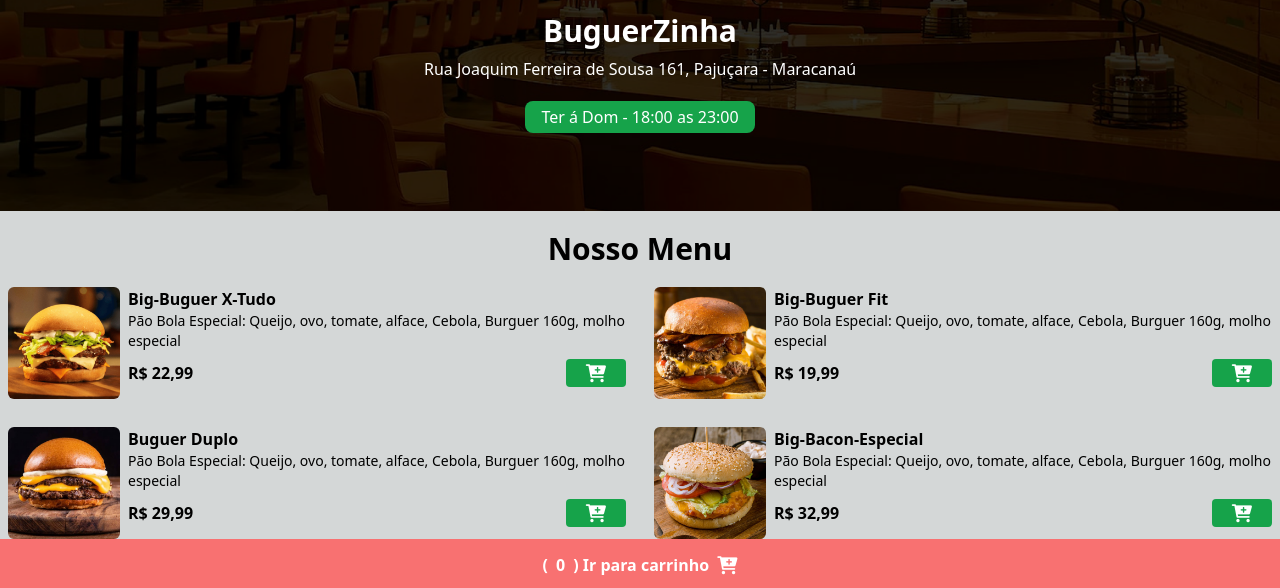
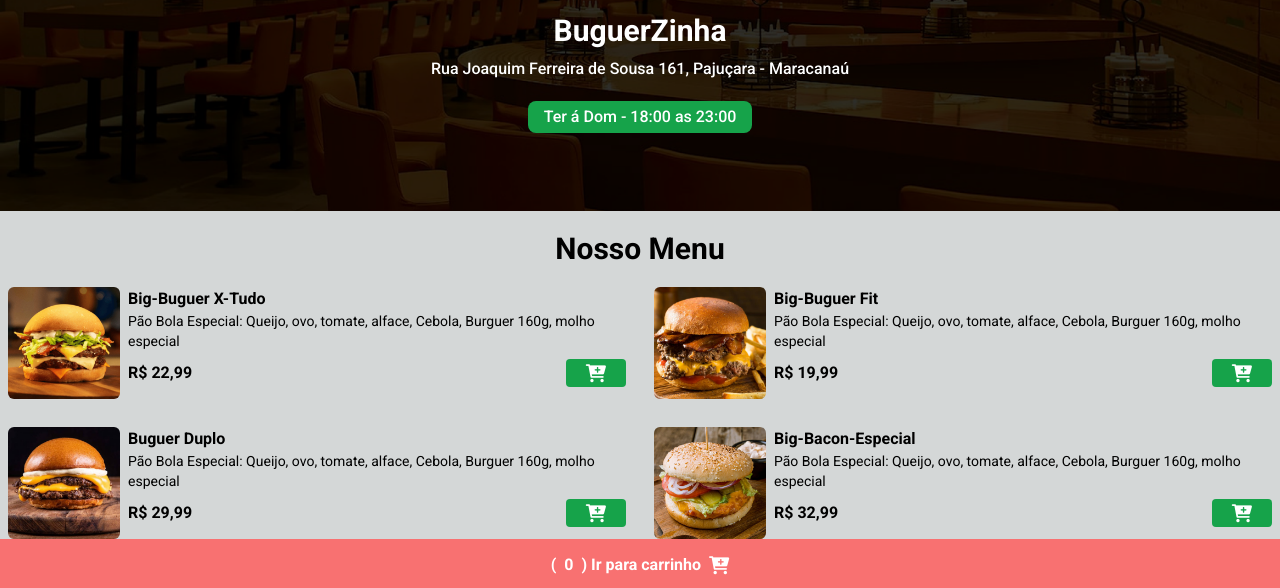
Before and after one commit to andersonrafael/hamburgueria, a website: page index.html in a window 1280 px wide. Shown: the part 209-797 px from the top of the page. Drawn offline with Linux system fonts and the light colour scheme.

Commit message:
endereço v1.0

```diff
--- a/index.html
+++ b/index.html
@@ -4,6 +4,10 @@
 <head>
     <meta charset="UTF-8">
     <meta name="viewport" content="width=device-width, initial-scale=1.0">
+
+    <link rel="preconnect" href="https://fonts.googleapis.com" />
+    <link rel="preconnect" href="https://fonts.gstatic.com" crossorigin />
+    <link href="https://fonts.googleapis.com/css2?family=Roboto:wght@400;500;700&display=swap" rel="stylesheet" />
 
     <link rel="stylesheet" href="https://cdnjs.cloudflare.com/ajax/libs/font-awesome/6.0.0-beta3/css/all.min.css"
         integrity="sha512-Fo3rlrZj/k7ujTnHg4CGR2D7kSs0v4LLanw2qksYuRlEzO+tcaEPQogQ0KaoGN26/zrn20ImR1DfuLWnOo7aBA=="
@@ -27,7 +31,8 @@
 
             <h1 class=" text-3xl mt-4 mb-2 font-bold text-white">BuguerZinha</h1>
 
-            <span class="text-white font-medium">Rua Joaquim Ferreira de Sousa 161, Pajuçara - Maracanaú</span>
+            <span class="text-white font-medium flex-col justify-center items-center">Rua Joaquim Ferreira de Sousa 161,
+                Pajuçara - Maracanaú</span>
 
             <div class="bg-green-600 px-4 py-1 mt-5 rounded-lg text-white font-medium" id="date-spam">
                 <span>Ter á Dom - 18:00 as 23:00</span>
@@ -48,7 +53,7 @@
 
             <div class="flex gap-2">
                 <img src="./assets/hamb-1.png" alt="Hambuguer Big-Buguer"
-                    class="w-28 h-28 rounded-md hover:scale-105 duration-300">
+                    class="w-28 h-28 rounded-md hover:scale-105 duration-300 ">
 
 
                 <div>
@@ -308,7 +313,7 @@
 
                     <div class="flex items-center gap-2 justify-between mt-2">
                         <p class="font-bold">R$ 2,99</p>
-                        <button class="bg-green-600 px-5 rounded hover:scale-110 duration-300 add-to-cart-btn"
+                        <button class="bg-green-600 px-5 rounded hover:scale-110 duration-300 add-to-cart-btn "
                             data-name="Vitamina Goiaba hover:scale-105 duration-300" data-price="4.99">
                             <i class=" fa fa-cart-plus text-lg text-white"></i>
                         </button>
@@ -351,8 +356,9 @@
     <!--END MODAL CART-->
 
     <!--BUTTON CART FOOTER-->
-    <footer class="w-full bg-red-400 py-3 fixed bottom-0 z-40 flex items-center justify-center">
-        <button class="flex items-center gap-2 text-white font-bold" id="cart-btn">
+    <footer
+        class="w-full bg-red-400 py-3 fixed bottom-0 z-40 flex items-center justify-center hover:scale-105 duration-300">
+        <button class="flex items-center gap-2 text-white font-bold " id="cart-btn">
             (<span class="cart-count">0</span>)
             Ir para carrinho
             <i class="fa fa-cart-plus text-lg  text-white"></i>
--- a/tailwind.config.js
+++ b/tailwind.config.js
@@ -2,6 +2,9 @@
 module.exports = {
   content: ["./**/*.{html,js}"],
   theme: {
+    fontFamily: {
+      'sans': ['Roboto', 'sans-serif']
+    },
     extend: {
       backgroundImage: {
         "home": "url('/assets/bg.png')"
```
Also changed, not shown: styles/output.css.
